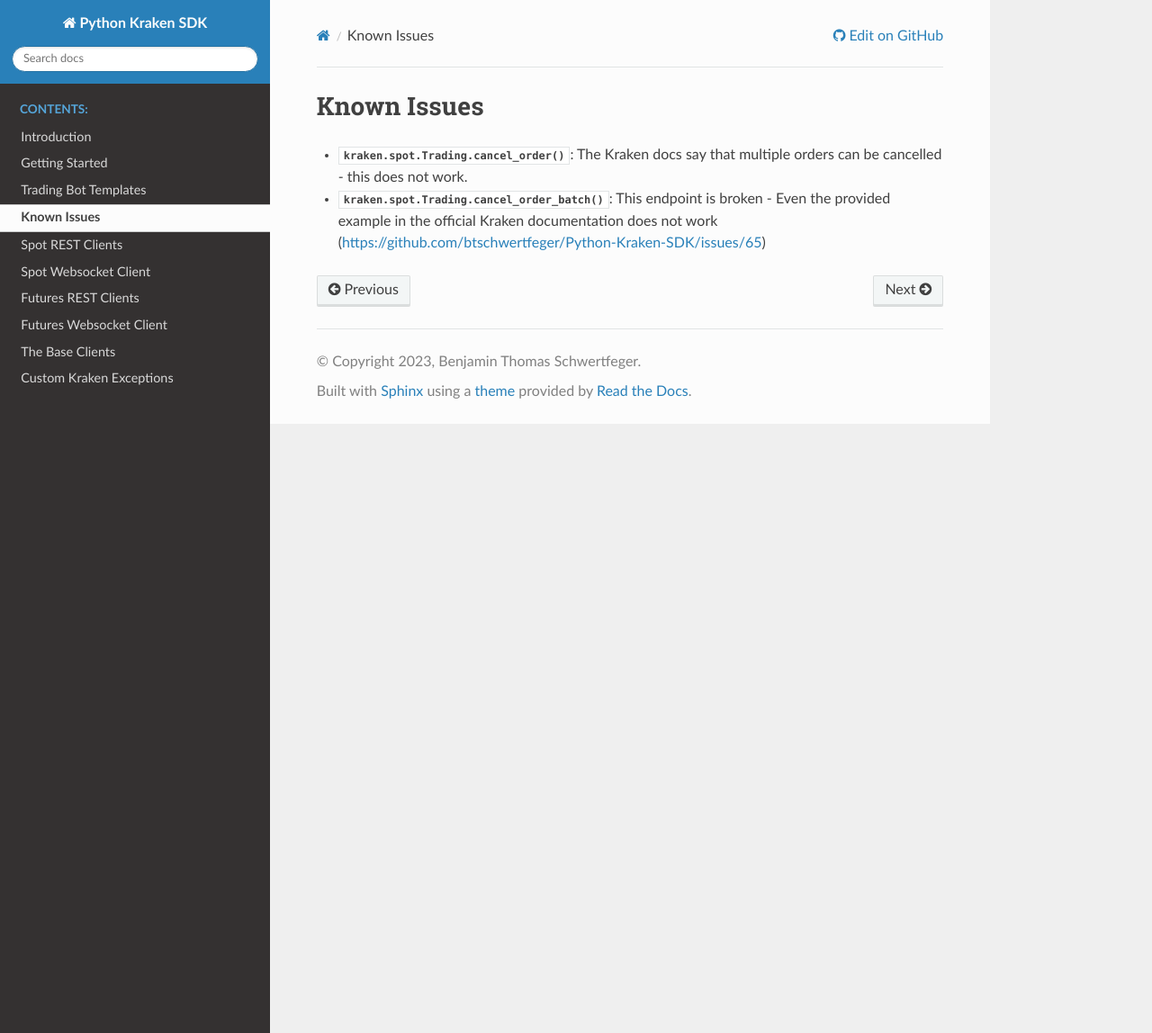
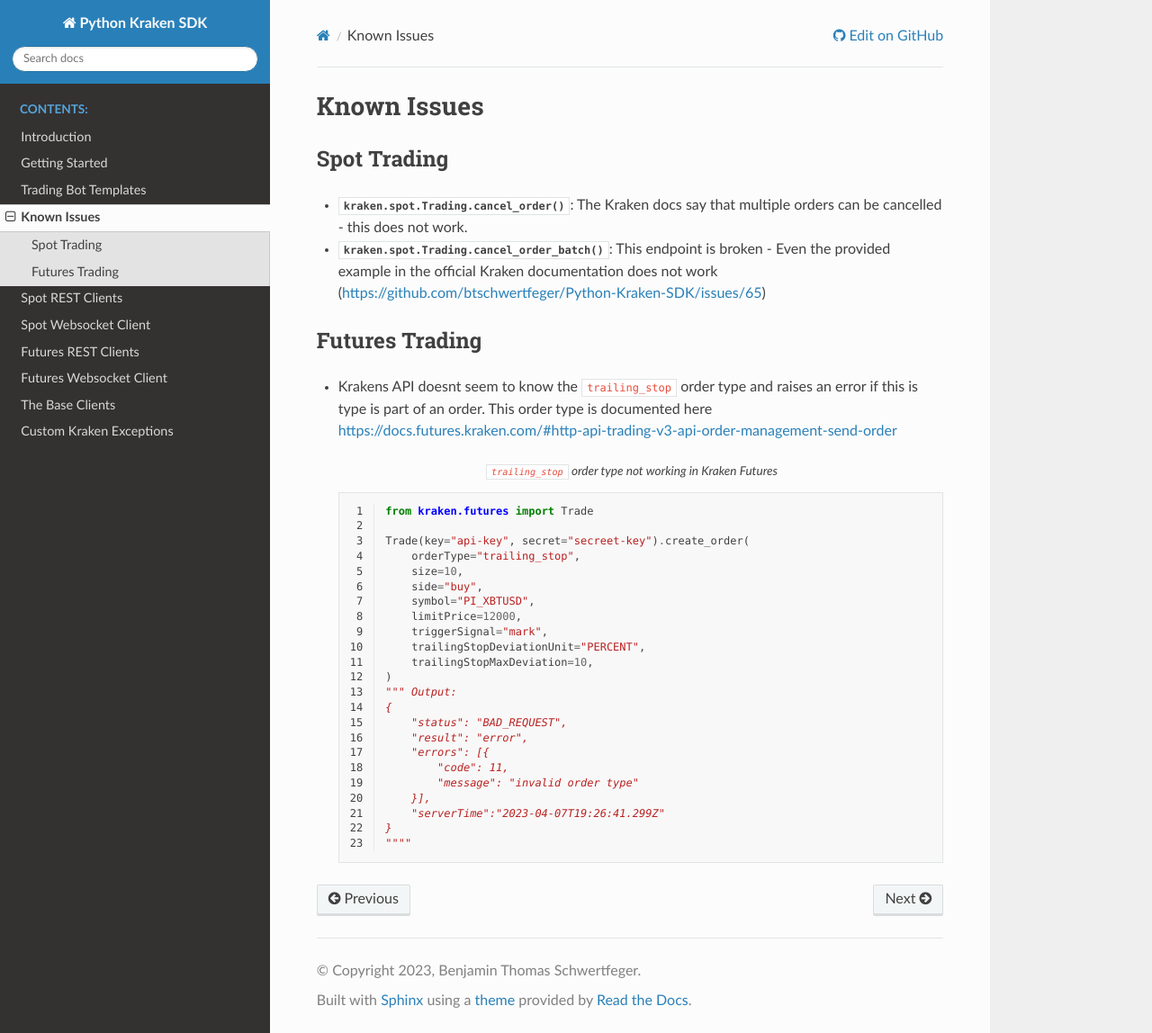
Before and after one commit to btschwertfeger/python-kraken-sdk, a Sphinx documentation site: the page built from docs/src/issues.rst, in a window 1280 px wide and 1148 px high. Shown: the whole window at 90% size. Built offline with Sphinx 7.4.7 and the Read the Docs theme 2.0.0, drawn with Linux system fonts in a browser that asks for light colours.

Commit message:
documented the traling_stop issue

```diff
--- a/docs/src/issues.rst
+++ b/docs/src/issues.rst
@@ -1,5 +1,42 @@
 Known Issues
 ============
 
+Spot Trading
+------------
+
 - :func:`kraken.spot.Trading.cancel_order`: The Kraken docs say that multiple orders can be cancelled - this does not work.
 - :func:`kraken.spot.Trading.cancel_order_batch`: This endpoint is broken - Even the provided example in the official Kraken documentation does not work (https://github.com/btschwertfeger/Python-Kraken-SDK/issues/65)
+
+Futures Trading
+---------------
+
+- Krakens API doesnt seem to know the ``trailing_stop`` order type and raises an error if this is type
+  is part of an order. This order type is documented here https://docs.futures.kraken.com/#http-api-trading-v3-api-order-management-send-order
+
+  .. code-block:: python
+    :linenos:
+    :caption: ``trailing_stop`` order type not working in Kraken Futures
+
+    from kraken.futures import Trade
+
+    Trade(key="api-key", secret="secreet-key").create_order(
+        orderType="trailing_stop",
+        size=10,
+        side="buy",
+        symbol="PI_XBTUSD",
+        limitPrice=12000,
+        triggerSignal="mark",
+        trailingStopDeviationUnit="PERCENT",
+        trailingStopMaxDeviation=10,
+    )
+    """ Output:
+    {
+        "status": "BAD_REQUEST",
+        "result": "error",
+        "errors": [{
+            "code": 11,
+            "message": "invalid order type"
+        }],
+        "serverTime":"2023-04-07T19:26:41.299Z"
+    }
+    """"
```
Also changed, not shown: 2 other files.
